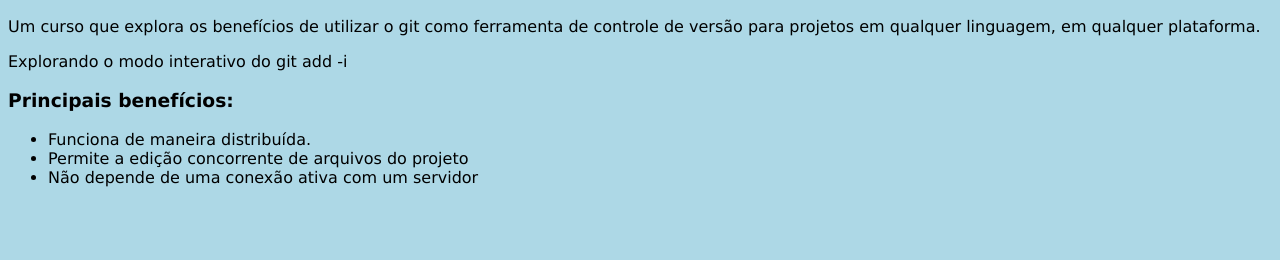
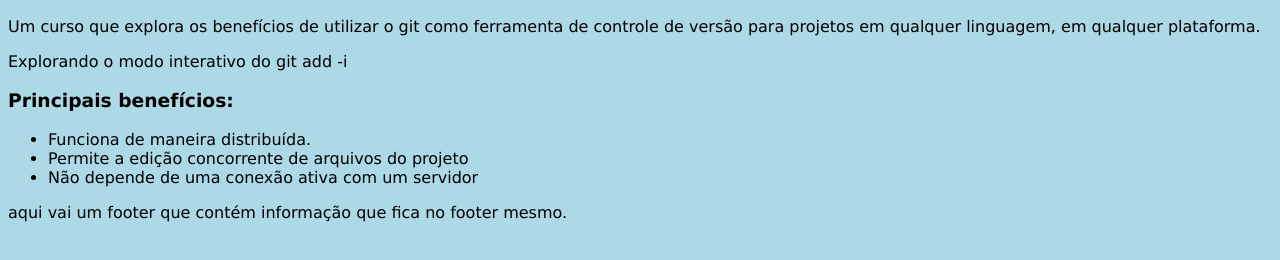
Before and after one commit to ediCarlosSilva/curso-git, a plain HTML site: page index.html in a window 1280 px wide. Shown: the part 98-358 px from the top of the page. Drawn offline with Linux system fonts and the light colour scheme.

Commit message:
adicionando o footer

```diff
--- a/index.html
+++ b/index.html
@@ -19,6 +19,10 @@
         <li>Permite a edição concorrente de arquivos do projeto</li>
         <li>Não depende de uma conexão ativa com um servidor</li>
     </ul>
+
+    <footer>
+        aqui vai um footer que contém informação que fica no footer mesmo.
+    </footer>
 </body>
 
 </html>
```
